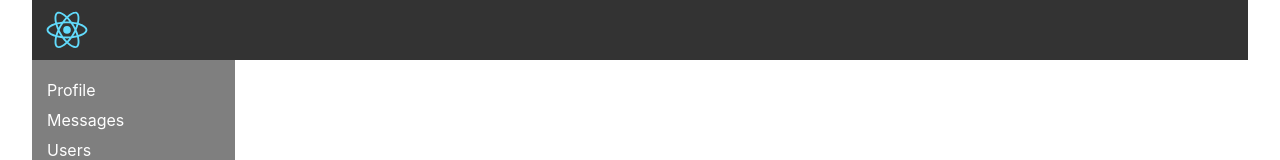
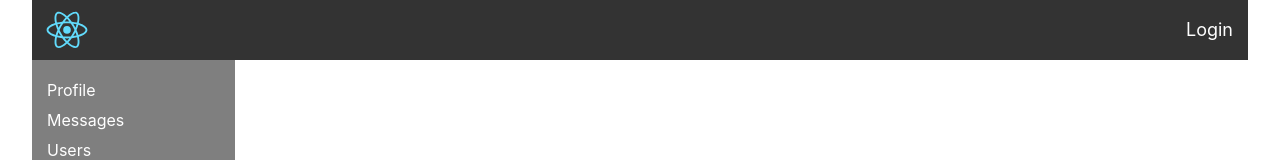
Before and after one commit to farid95g/social-network, a React (Create React App) app: page / in a window 1280 px wide. Shown: the top 160 px of the page. Built offline with nearby package versions, Linux system fonts and the light colour scheme; no server answers.

Commit message:
auth reducer

```diff
--- a/src/App.js
+++ b/src/App.js
@@ -1,6 +1,6 @@
 import React from 'react';
 import './App.css';
-import Header from './components/Header/Header';
+import HeaderContainer from './components/Header/HeaderContainer';
 import Sidebar from './components/Sidebar/Sidebar';
 import ProfileContainer from './components/Profile/ProfileContainer';
 import MessagesContainer from './components/Messages/MessagesContainer';
@@ -13,7 +13,7 @@ import { Route } from "react-router-dom";
 function App() {
   return (
     <div className="app-wrapper">
-      <Header />
+      <HeaderContainer />
       <Sidebar />
       <main className="app-wrapper-content">
         <Route path="/profile/:userId?" render={() => <ProfileContainer />} />
--- a/src/components/Header/Header.jsx
+++ b/src/components/Header/Header.jsx
@@ -1,11 +1,22 @@
 import React from "react";
 import styles from "./Header.module.css";
 import logo from "./../../logo.svg";
+import { NavLink } from "react-router-dom";
 
-const Header = () => {
+const Header = (props) => {
   return (
     <header className={styles.header}>
       <img src={logo} alt="company logo" />
+
+      <div className={styles.loginBlock}>
+        {
+          props.isAuth
+            ?
+            <span>{props.login}</span>
+            :
+            <NavLink to={"/login"}>Login</NavLink>
+        }
+      </div>
     </header>
   );
 }
--- a/src/components/Header/Header.module.css
+++ b/src/components/Header/Header.module.css
@@ -7,3 +7,17 @@
   width: 70px;
   height: 100%;
 }
+
+.loginBlock {
+  float: right;
+}
+
+.loginBlock a, .loginBlock span {
+  color: #fff;
+  height: 100%;
+  line-height: 60px;
+  text-decoration: none;
+  padding-right: 15px;
+  display: inline-block;
+  font-size: 18px;
+}
--- /dev/null
+++ b/src/components/Header/HeaderContainer.jsx
@@ -0,0 +1,32 @@
+import * as axios from "axios";
+import React, { Component } from "react";
+import Header from "./Header";
+import { connect } from "react-redux";
+import { setAuthUserData } from "../../redux/auth-reducer";
+
+class HeaderContainer extends Component {
+  componentDidMount() {
+    axios.get("https://social-network.samuraijs.com/api/1.0/auth/me", {
+      withCredentials: true
+    })
+      .then((response) => {
+        if (response.data.resultCode === 0) {
+          const { id, login, email } = response.data.data;
+          this.props.setAuthUserData(id, login, email);
+        }
+      });
+  }
+
+  render() {
+    return (
+      <Header {...this.props} />
+    );
+  }
+}
+
+const mapStateToProps = (state) => ({
+  isAuth: state.auth.isAuth,
+  login: state.auth.login,
+});
+
+export default connect(mapStateToProps, { setAuthUserData })(HeaderContainer);
--- /dev/null
+++ b/src/redux/auth-reducer.js
@@ -0,0 +1,26 @@
+const SET_USER_DATA = "SET_USER_DATA";
+
+let initialState = {
+  id: null,
+  login: null,
+  email: null,
+  isAuth: false
+};
+
+const authReducer = (state = initialState, action) => {
+  switch (action.type) {
+    case SET_USER_DATA:
+      return {
+        ...state,
+        ...action.data,
+        isAuth: true
+      };
+
+    default:
+      return state;
+  }
+}
+
+export const setAuthUserData = (id, login, email) => ({ type: SET_USER_DATA, data: { id, login, email } });
+
+export default authReducer;
--- a/src/redux/redux-store.js
+++ b/src/redux/redux-store.js
@@ -2,11 +2,13 @@ import { combineReducers, createStore } from "redux";
 import profileReducer from './profile-reducer';
 import messagesReducer from './messages-reducer';
 import usersReducer from './users-reducer';
+import authReducer from "./auth-reducer";
 
 let reducers = combineReducers({
   profilePage: profileReducer,
   messagesPage: messagesReducer,
-  usersPage: usersReducer
+  usersPage: usersReducer,
+  auth: authReducer
 });
 
 let store = createStore(reducers);
```
